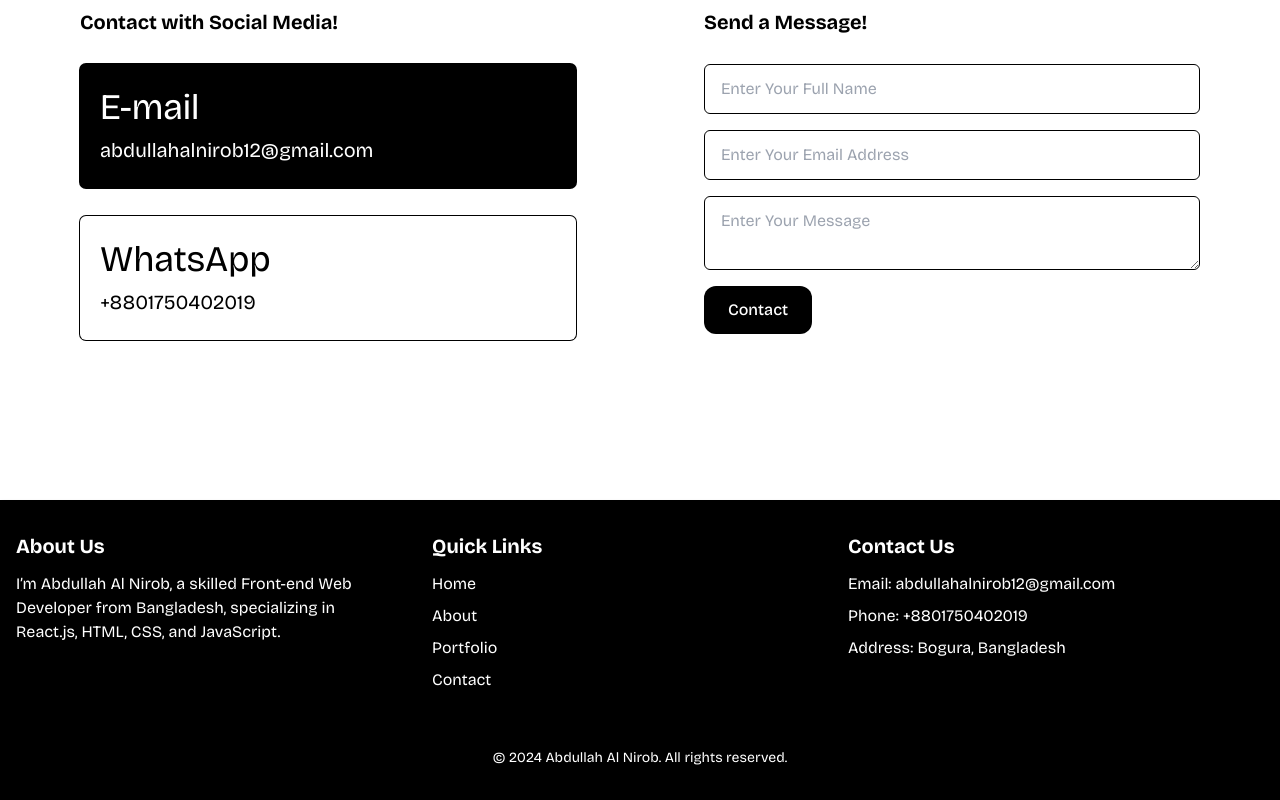
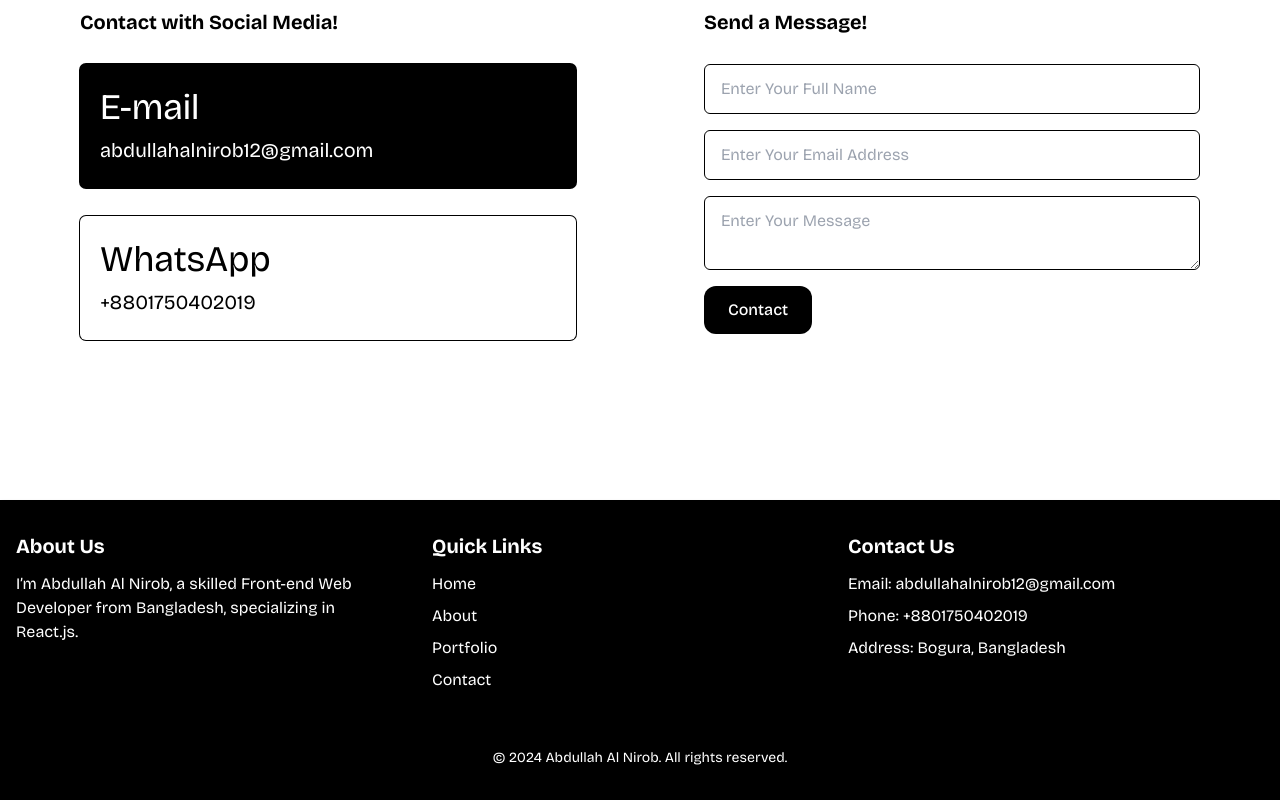
Before and after one commit to abdullahalnirob/abdullah-al-nirob, a React (Vite) app: page / in a window 1280 px wide. Shown: the part 3720-4520 px from the top of the page. Built offline with nearby package versions, Linux system fonts and the light colour scheme.

Commit message:
first commit-77

```diff
--- a/src/components/share/Footer.jsx
+++ b/src/components/share/Footer.jsx
@@ -11,7 +11,7 @@ const Footer = () => {
             <h3 className="text-xl font-bold mb-3">About Us</h3>
             <p className="pr-12">
               I’m Abdullah Al Nirob, a skilled Front-end Web Developer from
-              Bangladesh, specializing in React.js, HTML, CSS, and JavaScript.
+              Bangladesh, specializing in React.js.
             </p>
           </div>
 
```
